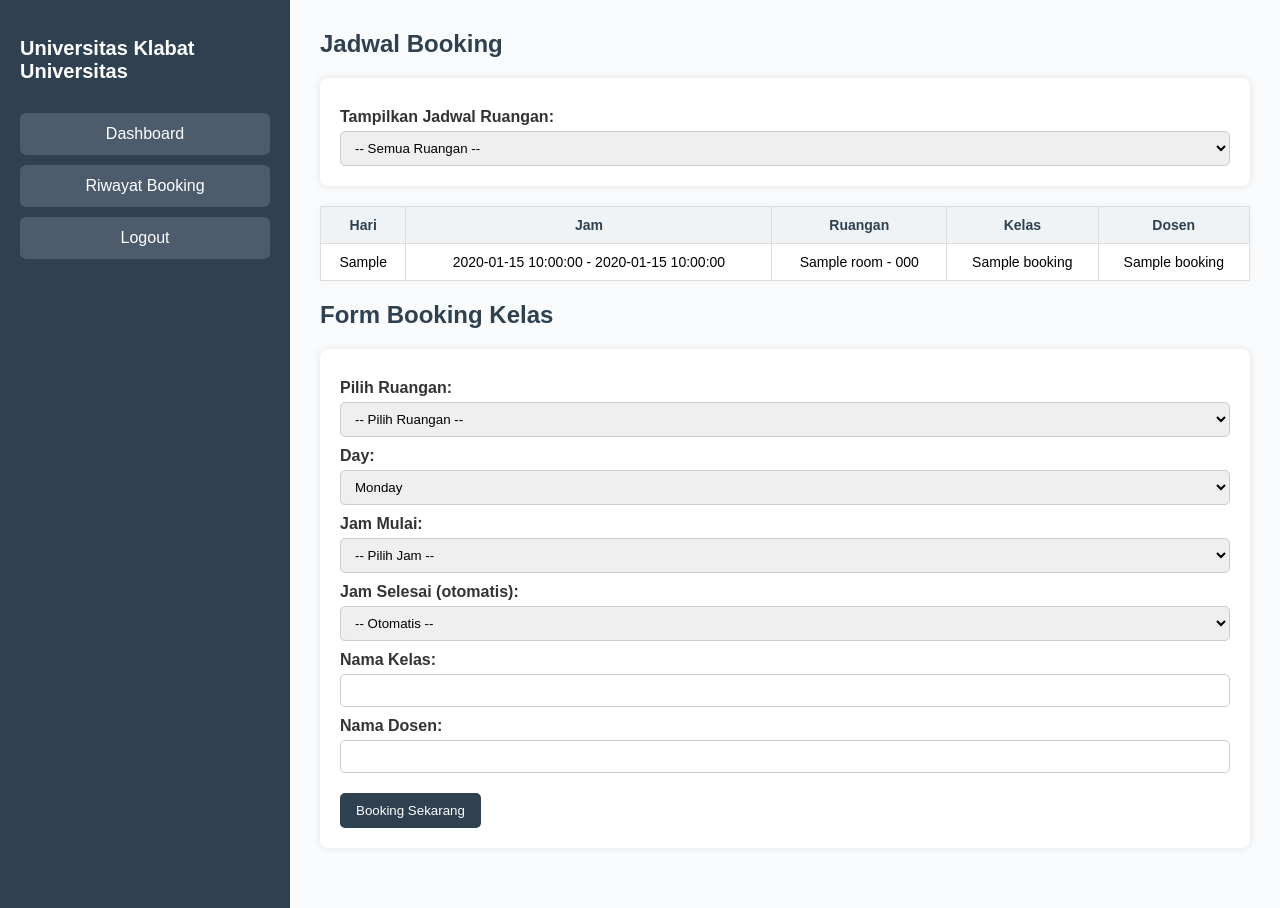
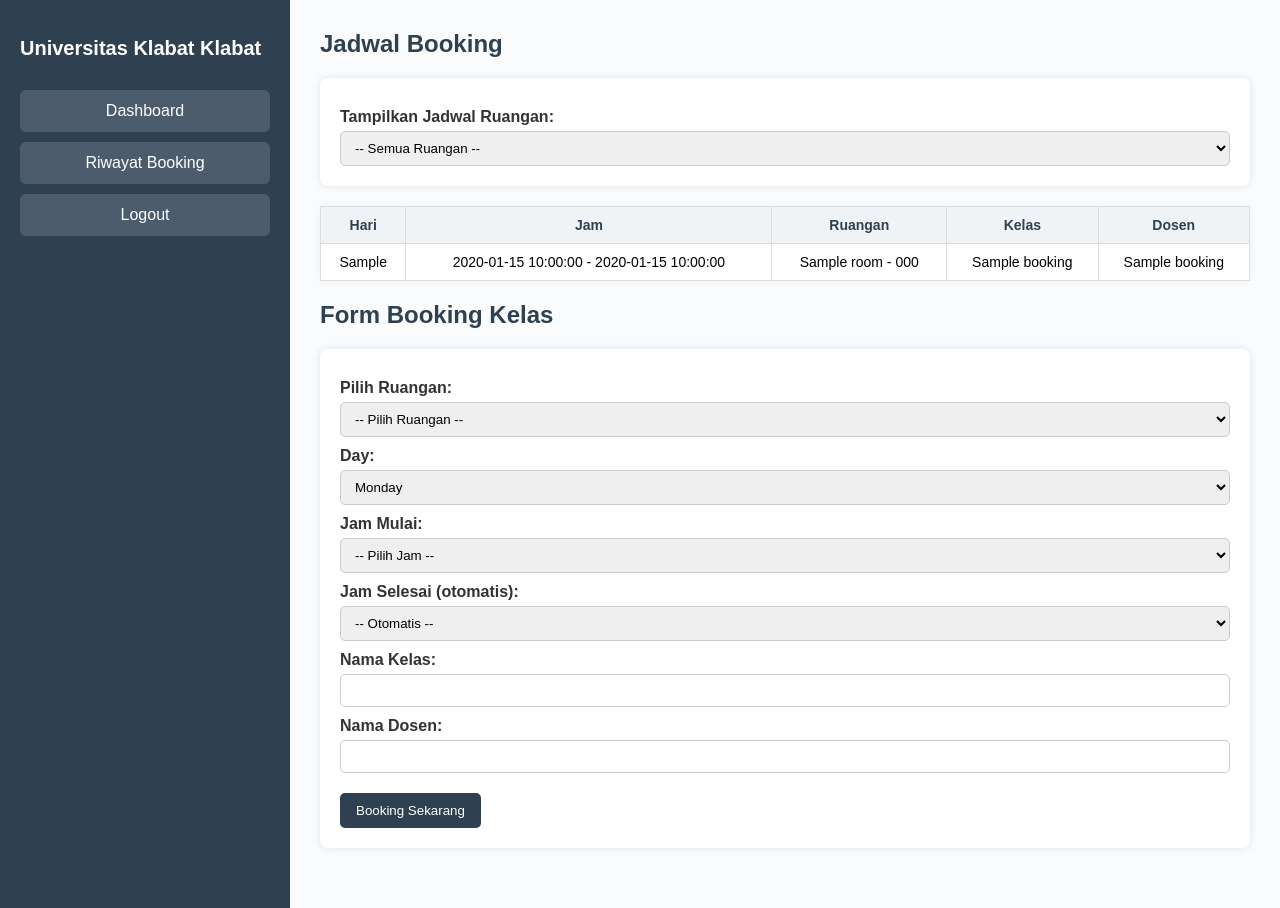
Before and after one commit to angeldevil11/devOps, a PHP site: page /booking.php in a window 1280 px wide. Run offline with PHP 8.4, Linux system fonts and the light colour scheme; the visitor is signed in with stand-in values (Sample User, id 1); tables that the repository leaves empty or names only in its code hold one stand-in row (values such as "Sample post").

Commit message:
ubah namakalabat

```diff
--- a/booking.php
+++ b/booking.php
@@ -41,7 +41,7 @@ $dashboard = $_SESSION['role'] === 'admin' ? 'dashboard_admin.php' : 'dashboard_
 <body>
 <div class="container">
   <div class="sidebar">
-    <h2>Universitas Klabat Universitas</h2>
+    <h2>Universitas Klabat Klabat</h2>
     <a href="<?= $dashboard ?>">Dashboard</a>
     <a href="history.php">Riwayat Booking</a>
     <a href="logout.php">Logout</a>
```
